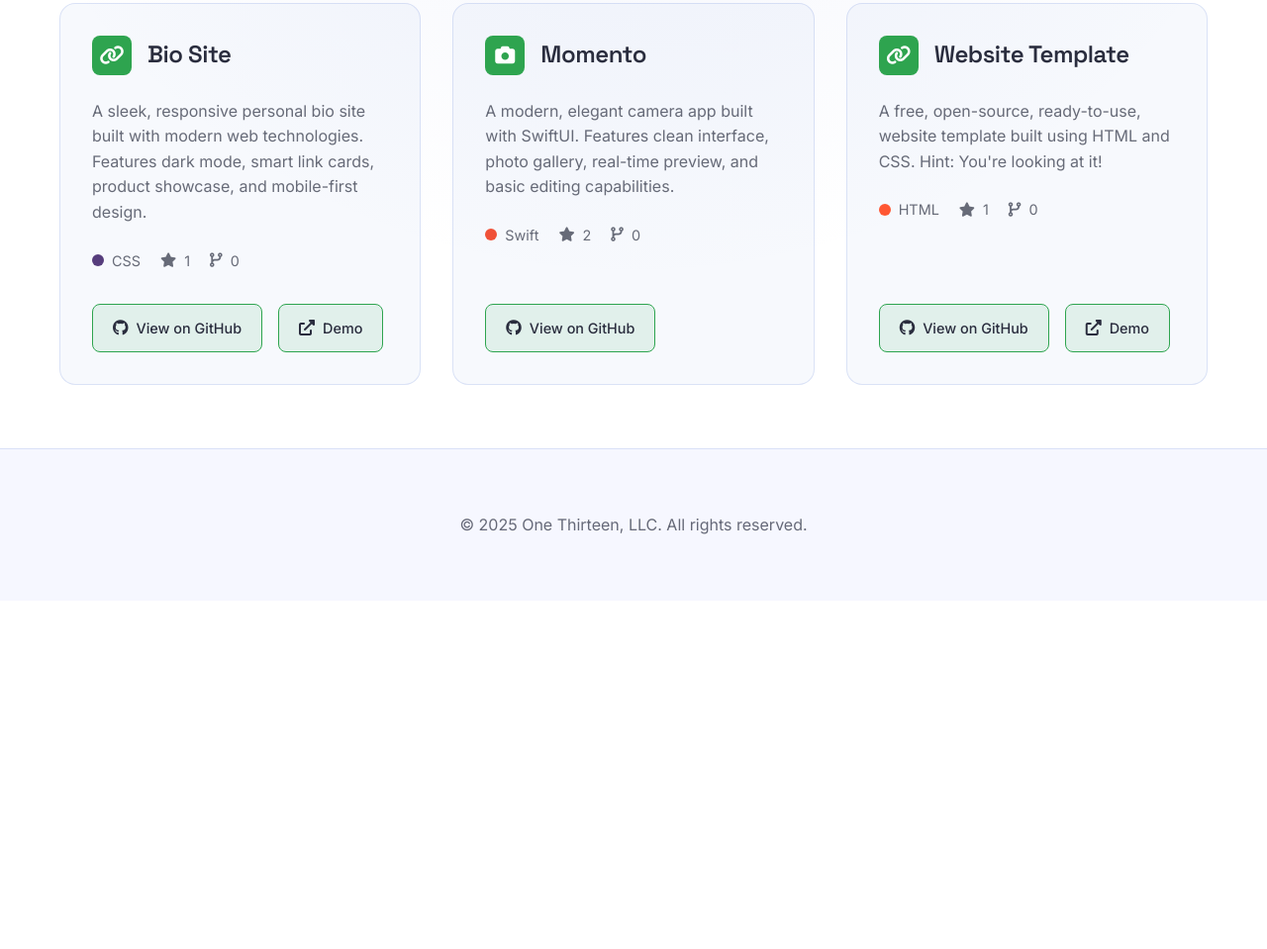
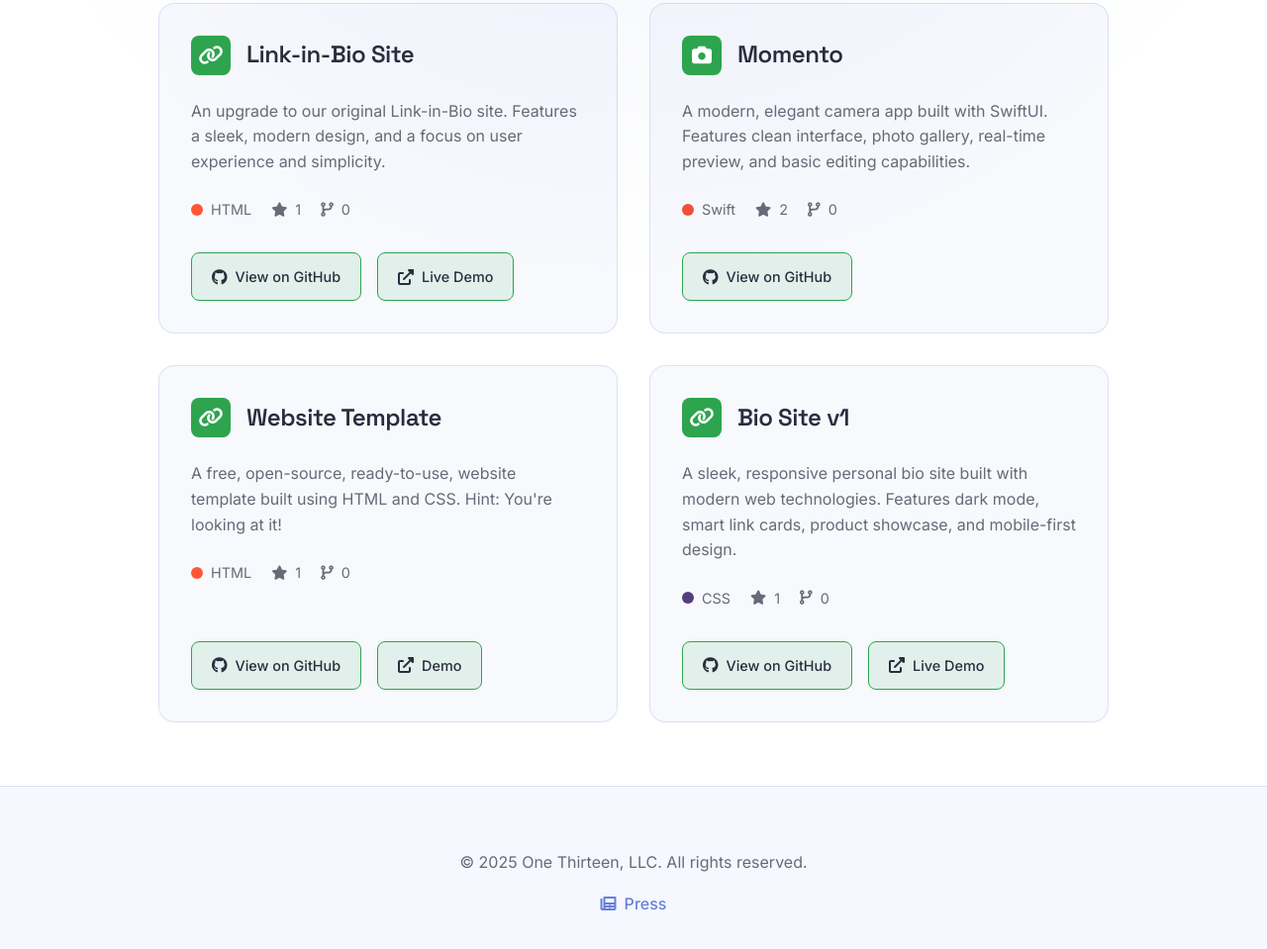
Before and after one commit to onethirteenco/website-template, a website: page open-source.html in a window 1280 px wide. Shown: the part 431-1390 px from the top of the page at 99% size. Before the commit the page ends 1038 px from the top, so only its background shows below. Drawn offline with Linux system fonts and the light colour scheme.

Commit message:
Update open-source.html

```diff
--- a/open-source.html
+++ b/open-source.html
@@ -87,7 +87,7 @@
         }
 
         .container {
-            max-width: 1200px;
+            max-width: 1000px;
             margin: 0 auto;
             padding: 0 20px;
             position: relative;
@@ -261,7 +261,7 @@
 
         .projects-grid {
             display: grid;
-            grid-template-columns: repeat(3, 1fr);
+            grid-template-columns: repeat(auto-fit, minmax(350px, 1fr));
             gap: 2rem;
             margin-top: 4rem;
         }
@@ -469,14 +469,14 @@
                 <div class="project-card">
                     <div class="project-header">
                         <i class="fas fa-link project-icon"></i>
-                        <h3>Bio Site</h3>
+                        <h3>Link-in-Bio Site</h3>
                     </div>
                     <div class="project-info">
-                        <p>A sleek, responsive personal bio site built with modern web technologies. Features dark mode, smart link cards, product showcase, and mobile-first design.</p>
+                        <p>An upgrade to our original Link-in-Bio site. Features a sleek, modern design, and a focus on user experience and simplicity.</p>
                         <div class="project-meta">
                             <span class="language">
-                                <span class="color-dot" style="background-color: #563d7c;"></span>
-                                CSS
+                                <span class="color-dot" style="background-color: #FF5733;"></span>
+                                HTML
                             </span>
                             <span class="stars">
                                 <i class="fas fa-star"></i>
@@ -489,13 +489,13 @@
                         </div>
                     </div>
                     <div class="project-links">
-                        <a href="https://github.com/onethirteenco/bio-site" target="_blank" rel="noopener noreferrer">
+                        <a href="https://github.com/onethirteenco/link-in-bio" target="_blank" rel="noopener noreferrer">
                             <i class="fab fa-github"></i>
                             View on GitHub
                         </a>
                         <a href="https://bio.one13.me" target="_blank" rel="noopener noreferrer">
                             <i class="fas fa-external-link-alt"></i>
-                            Demo
+                            Live Demo
                         </a>
                     </div>
                 </div>
@@ -562,12 +562,51 @@
                         </a>
                     </div>
                 </div>
+                <div class="project-card">
+                    <div class="project-header">
+                        <i class="fas fa-link project-icon"></i>
+                        <h3>Bio Site v1</h3>
+                    </div>
+                    <div class="project-info">
+                        <p>A sleek, responsive personal bio site built with modern web technologies. Features dark mode, smart link cards, product showcase, and mobile-first design.</p>
+                        <div class="project-meta">
+                            <span class="language">
+                                <span class="color-dot" style="background-color: #563d7c;"></span>
+                                CSS
+                            </span>
+                            <span class="stars">
+                                <i class="fas fa-star"></i>
+                                1
+                            </span>
+                            <span class="forks">
+                                <i class="fas fa-code-branch"></i>
+                                0
+                            </span>
+                        </div>
+                    </div>
+                    <div class="project-links">
+                        <a href="https://github.com/onethirteenco/bio-site" target="_blank" rel="noopener noreferrer">
+                            <i class="fab fa-github"></i>
+                            View on GitHub
+                        </a>
+                        <a href="https://one13.link/bio-site-v1" target="_blank" rel="noopener noreferrer">
+                            <i class="fas fa-external-link-alt"></i>
+                            Live Demo
+                        </a>
+                    </div>
+                </div>
             </div>
         </div>
 
         <footer>
             <div class="footer-content">
                 <p>&copy; 2025 One Thirteen, LLC. All rights reserved.</p>
+                <div class="footer-links" style="margin-top: 1rem; display: flex; justify-content: center; gap: 2rem;">
+                    <a href="press.html" style="color: var(--primary-color); text-decoration: none; font-weight: 500; display: inline-flex; align-items: center; gap: 0.5rem;">
+                        <i class="fas fa-newspaper"></i>
+                        Press
+                    </a>
+                </div>
             </div>
         </footer>
     </div>
```
